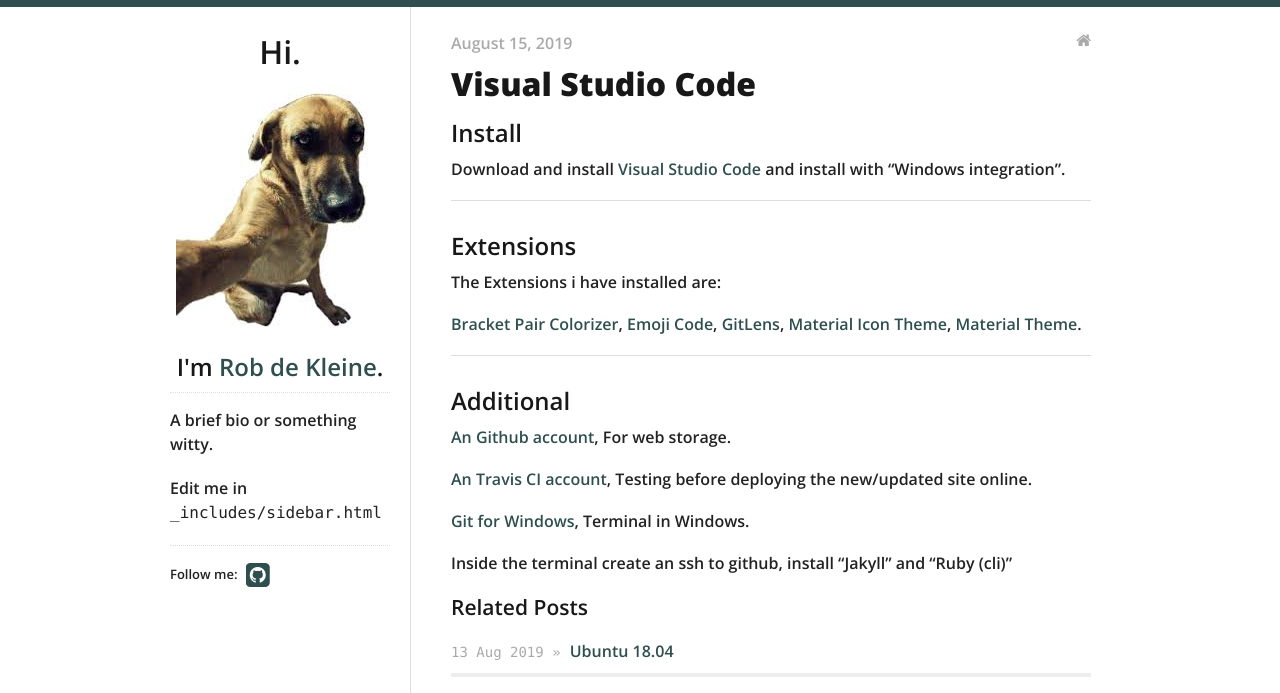
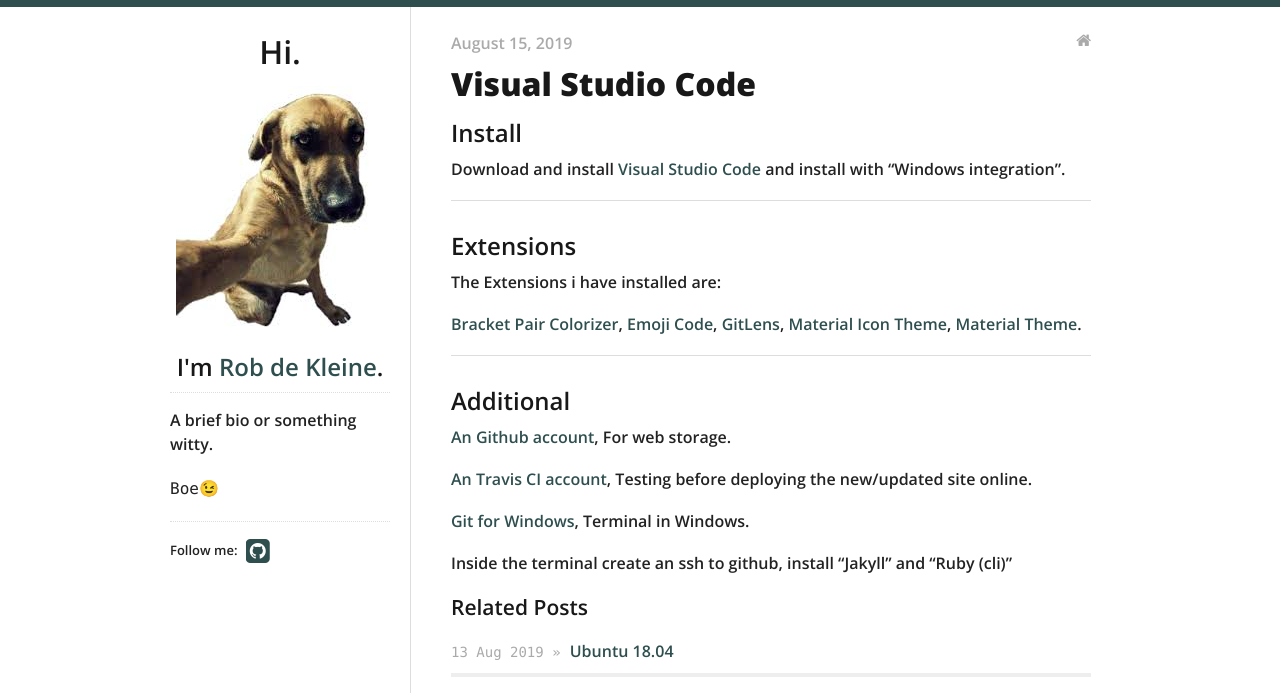
Before and after one commit to sjmst5/sjmst5.github.io, a Jekyll site: the page built from jekyll/_posts/2019-08-15-visual-studio-code.md, in a window 1280 px wide, cut to the strip 0-693 px from the top of the page. Built offline with Jekyll 4.4.1, drawn with Linux system fonts in a browser that asks for light colours; nearby versions of some CDN libraries.

Commit message:
buienradar fix + sidebar

```diff
--- a/jekyll/_includes/footer.html
+++ b/jekyll/_includes/footer.html
@@ -20,5 +20,4 @@
     <a href="tel:+31617768233" class="float" target="_blank">
     <i class="fa fa-whatsapp my-float"></i>, {{ 'now' | date: "%Y" }} &mdash; built with <a href="http://jekyllrb.com/">Jekyll</a> using <a href="https://github.com/swanson/lagom">Lagom theme</a>
   </p>
-
 </div>
--- a/jekyll/_includes/sidebar.html
+++ b/jekyll/_includes/sidebar.html
@@ -11,7 +11,7 @@
   <div id="bio">
     <p>A brief bio or something witty.</p>
     <p>
-      Edit me in <code>_includes/sidebar.html</code>
+      <code>Boe&#x1F609;</code>
     </p>
   </div>
   <div id="social">
```
